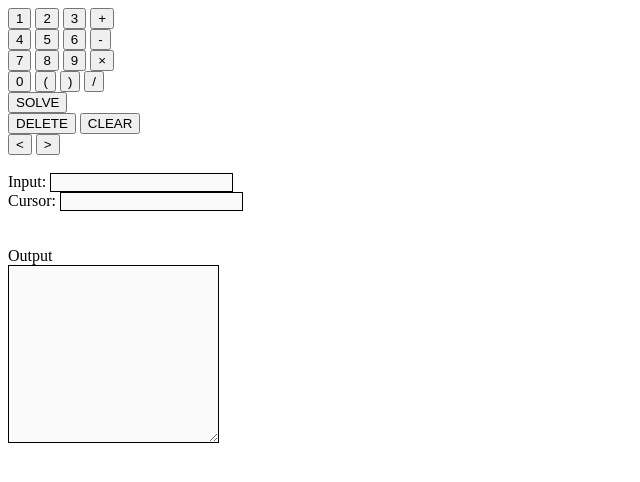
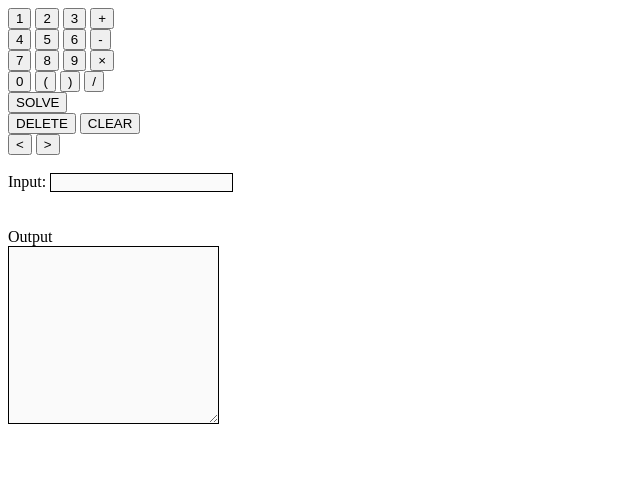
Before and after one commit to PalmBread/Interactive-Animated-Calculator, a plain HTML site: page index.html in a window 1280 px wide. Shown: the whole page, without its empty margins (0-640 px from the left). Drawn offline with Linux system fonts and the light colour scheme.

Commit message:
3/13/2025 (2)

```diff
--- a/index.html
+++ b/index.html
@@ -34,7 +34,7 @@
 
     <div>
         Input: <input type="text" id="output" disabled style="border: black solid 1px; color: black;"><br>
-        Cursor: <input type="text" id="cursor" disabled style="border: black solid 1px; color: black;"><br>
+        <!-- Cursor: <input type="text" id="cursor" disabled style="border: black solid 1px; color: black;"><br> -->
     </div>
 
     <br><br>
```
